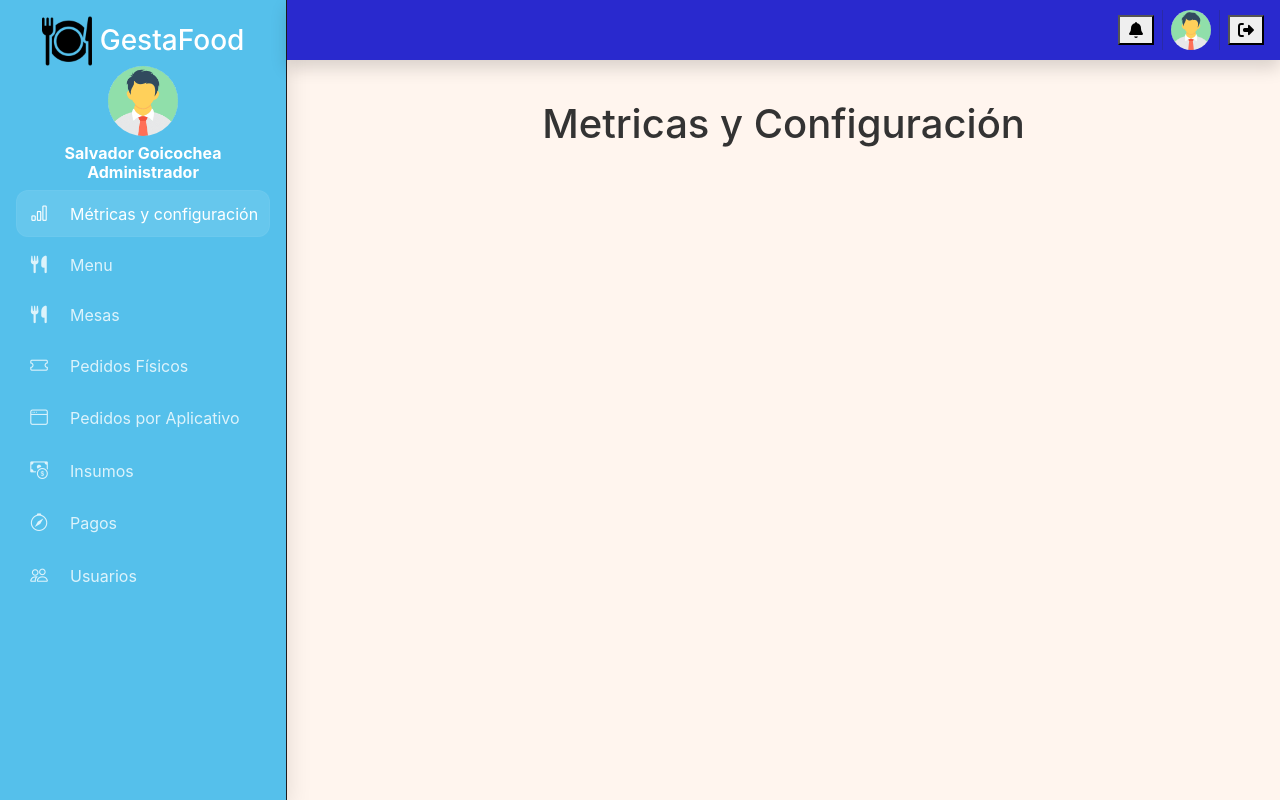
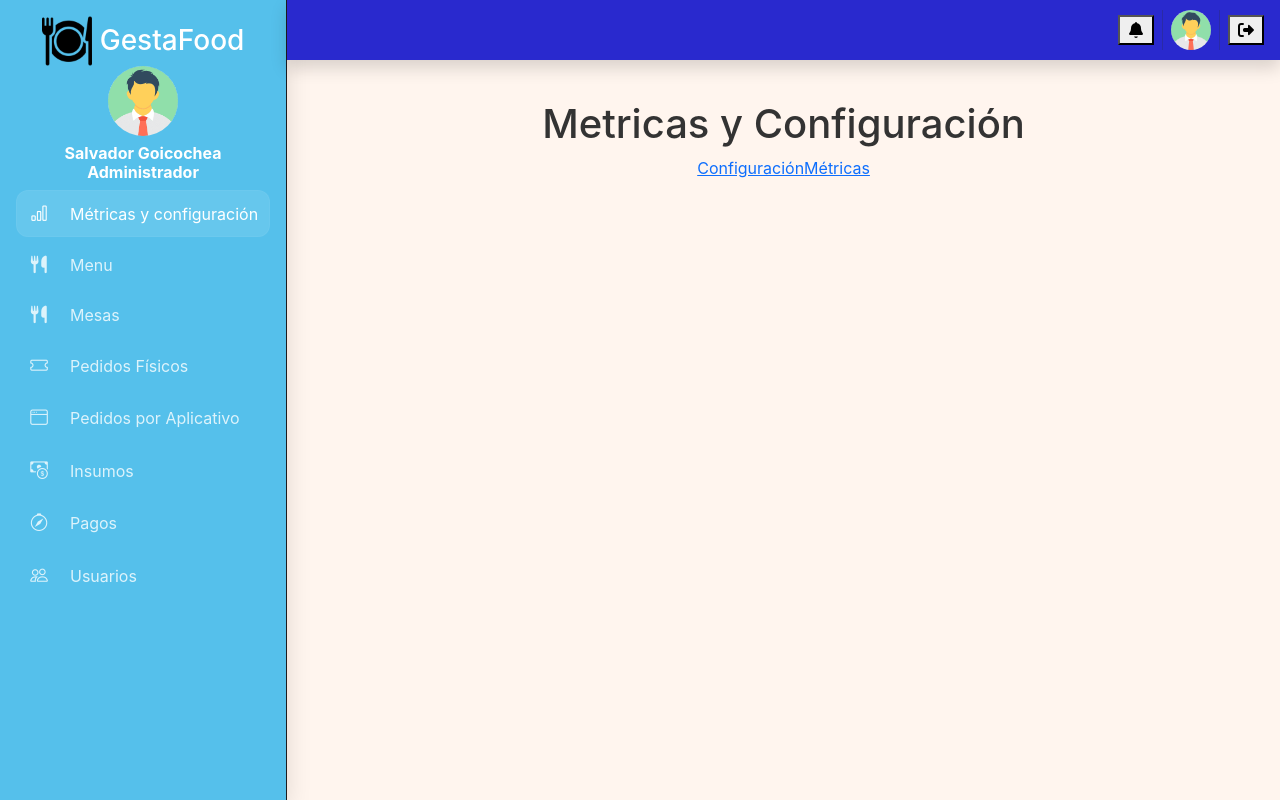
Before and after one commit to salvagd09/ProyectoIntegrador, a React (Vite) app: page /admin/MetricasYConfiguracion in a window 1280 px wide. Built offline with nearby package versions, Linux system fonts and the light colour scheme.

Commit message:
Se agregó el área de métricas y configuración

```diff
--- /dev/null
+++ b/src/Components/Modulos/Configuracion.jsx
@@ -0,0 +1,12 @@
+function Configuracion() {
+  return (
+    <>
+      <div>
+        <h2>¿Qué deseas configurar?</h2>
+        <h3>Área de íconos</h3>
+        <h3>Área de aspectos</h3>
+      </div>
+    </>
+  );
+}
+export default Configuracion;
--- /dev/null
+++ b/src/Components/Modulos/Metricas.jsx
@@ -0,0 +1,10 @@
+function Metricas() {
+  return (
+    <>
+      <div>
+        <h2>¿Qué tipo de métricas deseas observar?</h2>
+      </div>
+    </>
+  );
+}
+export default Metricas;
--- a/src/Components/Modulos/MetricasYConfiguracion.jsx
+++ b/src/Components/Modulos/MetricasYConfiguracion.jsx
@@ -1,8 +1,25 @@
+import { Routes, Route, Link } from "react-router-dom";
+import Configuracion from "./Configuracion";
+import Metricas from "./Metricas";
 function MetricasYConfiguracion() {
   return (
     <>
       <div>
         <h1>Metricas y Configuración</h1>
+        <div className="container">
+          <Link to="/Configuracion" className="tab">
+            Configuración
+          </Link>
+          <Link to="/Metricas" className="tab">
+            Métricas
+          </Link>
+        </div>
+        <div className="container principal">
+          <Routes>
+            <Route path="/Configuracion" element={<Configuracion />} />
+            <Route path="/Metricas" element={<Metricas />} />
+          </Routes>
+        </div>
       </div>
     </>
   );
--- a/src/Components/Modulos/Usuario.jsx
+++ b/src/Components/Modulos/Usuario.jsx
@@ -1,4 +1,4 @@
-import { Table, Selection } from "react-bootstrap";
+import { Table } from "react-bootstrap";
 import { useState, useEffect } from "react";
 function Usuario() {
   const [nombreUsuario, setNombreUsuario] = useState("");
```
